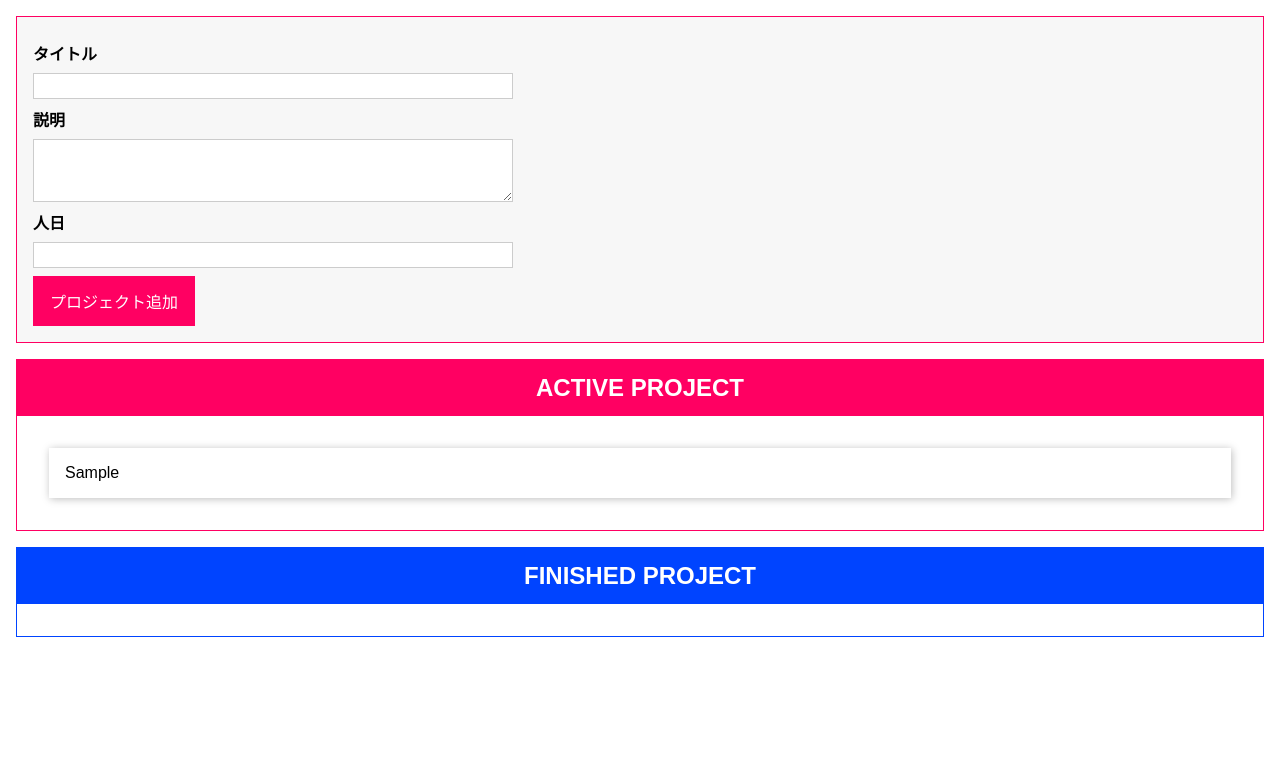
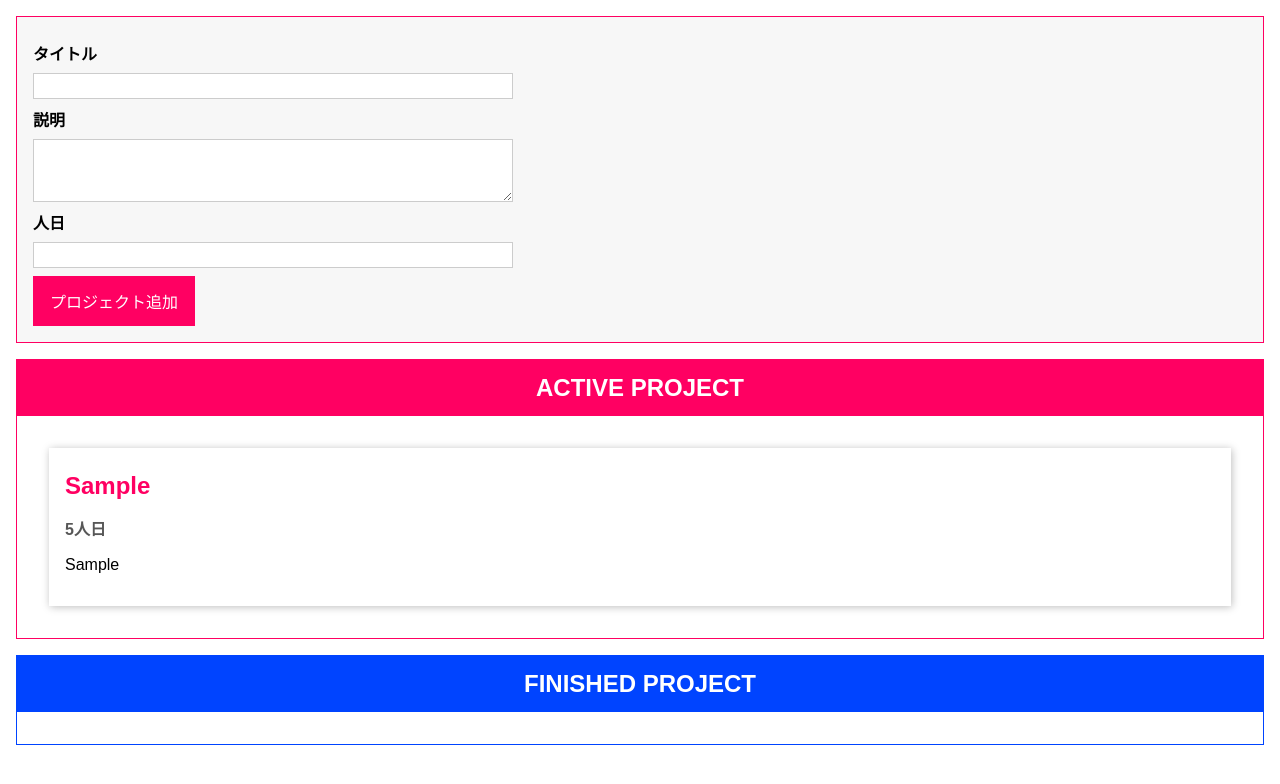
Before and after one commit to Yasu1025/drug_n_drop_typescript, a website with bundled scripts: page index.html in a window 1280 px wide. Both pictures are taken after typing "Sample", "Sample", "5" into the empty fields and a click on the button "プロジェクト追加". Built offline with nearby package versions, Linux system fonts and the light colour scheme.

Commit message:
【Feature】Add Project Item class

```diff
--- a/index.html
+++ b/index.html
@@ -27,7 +27,11 @@
       </form>
     </template>
     <template id="single-project">
-      <li></li>
+      <li>
+        <h2></h2>
+        <h3></h3>
+        <p></p>
+      </li>
     </template>
     <template id="project-list">
       <section class="projects">
--- a/src/app.ts
+++ b/src/app.ts
@@ -141,6 +141,38 @@ abstract class Component<T extends HTMLElement, U extends HTMLElement> {
 };
 
 
+class ProjectItem extends Component<HTMLUListElement, HTMLLIElement> {
+  private project: Project;
+
+  get manday() {
+    if (this.project.manday < 20) {
+      return this.project.manday.toString() + '人日'
+    } else {
+      return (this.project.manday / 20).toString() + '人月';
+    }
+  }
+
+  constructor(hostId: string, project: Project) {
+    super('single-project', hostId, false, project.id);
+    this.project = project;
+
+    this.configure();
+    this.renderContents();
+  }
+
+  configure(){}
+
+  renderContents(){
+    const titleDOM = this.element.querySelector('h2')!;
+    const mandayDOM = this.element.querySelector('h3')!;
+    const descriptionDOM = this.element.querySelector('p')!;
+
+    titleDOM.textContent = this.project.title;
+    mandayDOM.textContent = this.manday;
+    descriptionDOM.textContent = this.project.description
+  }
+}
+
 class ProjectList extends Component< HTMLDivElement, HTMLElement > {
   assignedProjects: Project[];
 
@@ -175,9 +207,7 @@ class ProjectList extends Component< HTMLDivElement, HTMLElement > {
     const listEl = document.getElementById(`${this.type}-projects-list`)! as HTMLUListElement;
     listEl.innerHTML = '';
     for(const project of this.assignedProjects) {
-      const listItem = document.createElement('li');
-      listItem.textContent = project.title;
-      listEl.appendChild(listItem);
+      new ProjectItem(listEl.id, project);
     }
   }
 
```
